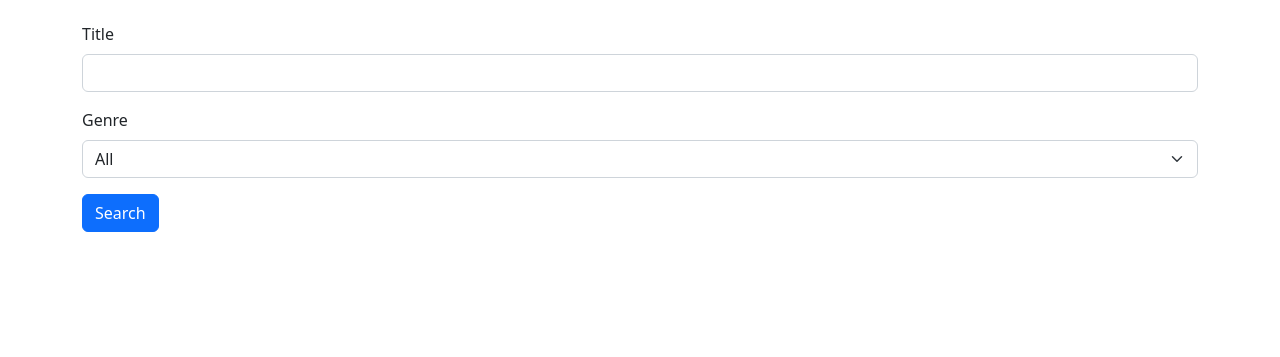
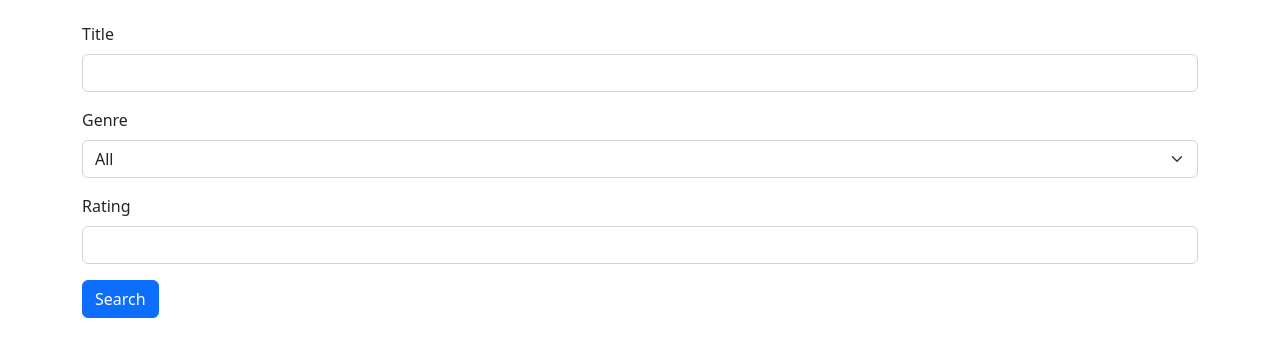
Before and after one commit to szmanda/adv-lab, a Django app: page /search in a window 1280 px wide. Shown: the part 154-511 px from the top of the page. Run offline with Django 4.2, Linux system fonts and the light colour scheme; data that the repository does not hold is empty.

Commit message:
Finished up the search, average_rating update after adding a new rating

```diff
--- a/assignment3/movielens/userview/templates/userview/search.html
+++ b/assignment3/movielens/userview/templates/userview/search.html
@@ -7,7 +7,7 @@
   <form method="GET">
     <div class="mb-3">
         <label for="title" class="form-label">Title</label>
-        <input type="text"
+        <input type="text" value="{{ request.GET.title }}"
         class="form-control" name="title" id="title">
     </div>
     <div class="mb-3">
@@ -15,9 +15,13 @@
         <select class="form-select" name="genre" id="genre">
             <option value="">All</option>
             {% for genre in genres %}
-            <option value="{{ genre.id }}">{{ genre.name }}</option>
+            <option value="{{ genre.id }}" {% if request.GET.genre == genre.id %} selected {% endif %}>{{ genre.name }}</option>
             {% endfor %}
         </select>
+    </div>
+    <div class="mb-3">
+        <label for="minimum_rating" class="form-label">Rating</label>
+        <input type="number" name="minimum_rating" class="form-control" value="{{ request.GET.minimum_rating }}">
     </div>
     <button type="submit" class="btn btn-primary">Search</button>
   </form>
@@ -29,6 +33,13 @@
       <a href="/movie/{{movie.id}}" class="list-group-item list-group-item-action flex-column align-items-start" aria-current="true">
           <div class="d-flex w-100 justify-content-between">
               <h5 class="mb-1">{{ movie.title }}</h5>
+                <small>
+                  {% if 1 <= movie.average_rating %}⭐{% endif %}
+                  {% if 2 <= movie.average_rating %}⭐{% endif %}
+                  {% if 3 <= movie.average_rating %}⭐{% endif %}
+                  {% if 4 <= movie.average_rating %}⭐{% endif %}
+                  {% if 5 <= movie.average_rating %}⭐{% endif %}
+                </small>
               <small>
                   {% for genre in movie.genres.all %}
                   {{ genre.name }}
--- a/assignment3/movielens/userview/views.py
+++ b/assignment3/movielens/userview/views.py
@@ -88,6 +88,7 @@ class RatedMoviesView(LoginRequiredMixin, generic.ListView):
             movie.rating = Rating.objects.get(movie=movie, user=self.request.user)
         return context
 
+from django.db.models import Avg
 def rating_add(request, movie_id):
     if request.user.is_authenticated:
         movie = get_object_or_404(Movie, id=movie_id)
@@ -101,6 +102,10 @@ def rating_add(request, movie_id):
                     rating.value = rating_value
                     rating.save()
                 messages.success(request, f'Your rating for {movie.title} has been saved.')
+                # updating average rating
+                movie_ratings = Rating.objects.filter(movie=movie)
+                movie.average_rating = movie_ratings.aggregate(Avg('value'))['value__avg']
+                movie.save()
                 return redirect('rated')
         else:
             form = RatingForm()
@@ -162,18 +167,17 @@ def logout_request(request):
 def search(request):
     movie_title = request.GET['title'] if 'title' in request.GET else None
     genre_id = request.GET['genre'] if 'genre' in request.GET else None
-    minimum_rating = request.GET.get('minimum_rating')
+    minimum_rating = request.GET['minimum_rating'] if 'minimum_rating' in request.GET else None
     genres = Genre.objects.all()
-    print("searching", movie_title, genre_id, minimum_rating)
     if movie_title or genre_id or minimum_rating:
-        print("searching for", movie_title, genre_id, minimum_rating)
+        print("searching for", movie_title, genre_id, "min rating:", minimum_rating, ".")
         movies = Movie.objects.all()
         if movie_title:
             movies = movies.filter(title__icontains=movie_title)
         if genre_id:
             movies = movies.filter(genres__id=genre_id)
         if minimum_rating:
-            movies = movies.filter(ratings__value__gte=minimum_rating)
+            movies = movies.filter(average_rating__gte=minimum_rating)
 
         return render(request, 'userview/search.html', {'genres': genres, 'movies': movies})
     return render(request, 'userview/search.html', {'genres': genres})
```
